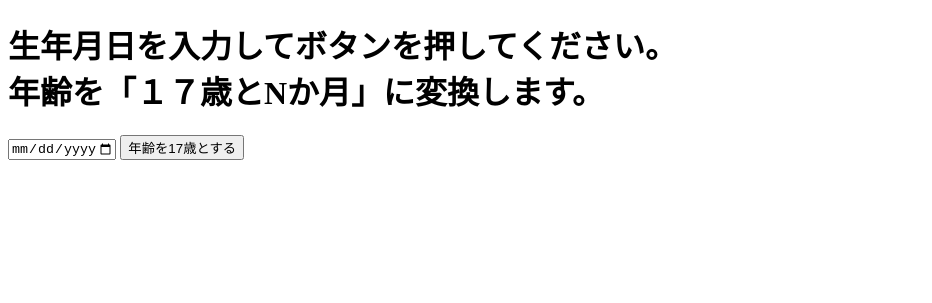
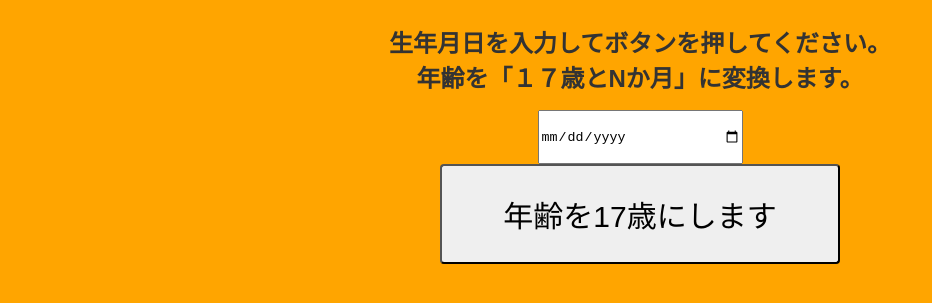
Before and after one commit to nec0cean/17andN, a plain HTML site: page index.html in a window 1280 px wide. Shown: the whole page, without its empty margins (0-932 px from the left). Drawn offline with Linux system fonts and the light colour scheme.

Commit message:
見た目を修正 コンソールではなく画面に直接結果を表示するように修正

```diff
--- a/conv17N.js
+++ b/conv17N.js
@@ -4,14 +4,14 @@ function conv17N() {
   //生年月日を取得して表示
   let DOBstring = document.getElementById("calendar").value;
   let DOB = Date.parse(DOBstring);
-  console.log("入力された生年月日:" + DOBstring);
+  showDOB.textContent = "入力された生年月日:" + DOBstring;
 
-  //生まれてから現在までの差分を計算して、日数、17歳とN日、17歳とNか月で表示
+  //生まれてから今日までの差分を計算して、日数、17歳とN日、17歳とNか月で表示
   let diff = now - DOB;
   let diffDate = diff / (1000 * 60 * 60 * 24);
-  console.log("現在まで" + Math.floor(diffDate) + "日");
+  showdiffDate.textContent = "生まれてから今日まで " + Math.floor(diffDate) + " 日です";
   let conv17yNday = Math.floor(diffDate) - (17 * 365);
-  console.log("17歳と" + conv17yNday + "日です");
+  show17yNday.textContent = "17歳と" + conv17yNday + "日です";
   let conv17yNmonth = conv17yNday/30;
-  console.log("17歳と" + Math.floor(conv17yNmonth) +"か月です");
+  show17yNmonth.textContent = "17歳と" + Math.floor(conv17yNmonth) + "か月です";
 }
--- a/index.html
+++ b/index.html
@@ -2,13 +2,18 @@
 <html lang="ja">
 <head>
   <meta charset="UTF-8">
+  <link rel="stylesheet" href="style.css">
   <title>17y-plus</title>
 </head>
 <body>
   <h1>生年月日を入力してボタンを押してください。<br>
     年齢を「１７歳とNか月」に変換します。</h1>
-  <input type="date" id="calendar" max="2100-12-31">
-  <button type="button" onclick="conv17N()">年齢を17歳とする</button>
+  <input type="date" id="calendar" max="2100-12-31" min="1900-01-01">
+  <button type="button" class="button" onclick="conv17N()">年齢を17歳にします</button>
+  <p id="showDOB"></p>
+  <p id="showdiffDate"></p>
+  <p id="show17yNday"></p>
+  <p id="show17yNmonth"></p>
   <script type="text/javascript" src="conv17N.js"></script>
 </body>
 </html>
--- /dev/null
+++ b/style.css
@@ -0,0 +1,28 @@
+@charset "UTF-8";
+
+html {
+  font-size: 62.5%;
+}
+
+body {
+  color: #333;
+  font-size: 1.2rem;
+  font-family: "Hiagino Kaku Gothic Pron", Meiryo, sans-serif;
+  text-align: center;
+  display: flex;
+  flex-direction: column;
+  align-items: center;
+  background: orange;
+}
+
+#calendar {
+  width: 200px;
+  height: 50px;
+}
+
+.button {
+  width: 400px;
+  height: 100px;
+  border-radius: 4px;
+  font-size: 3rem;
+}
```
